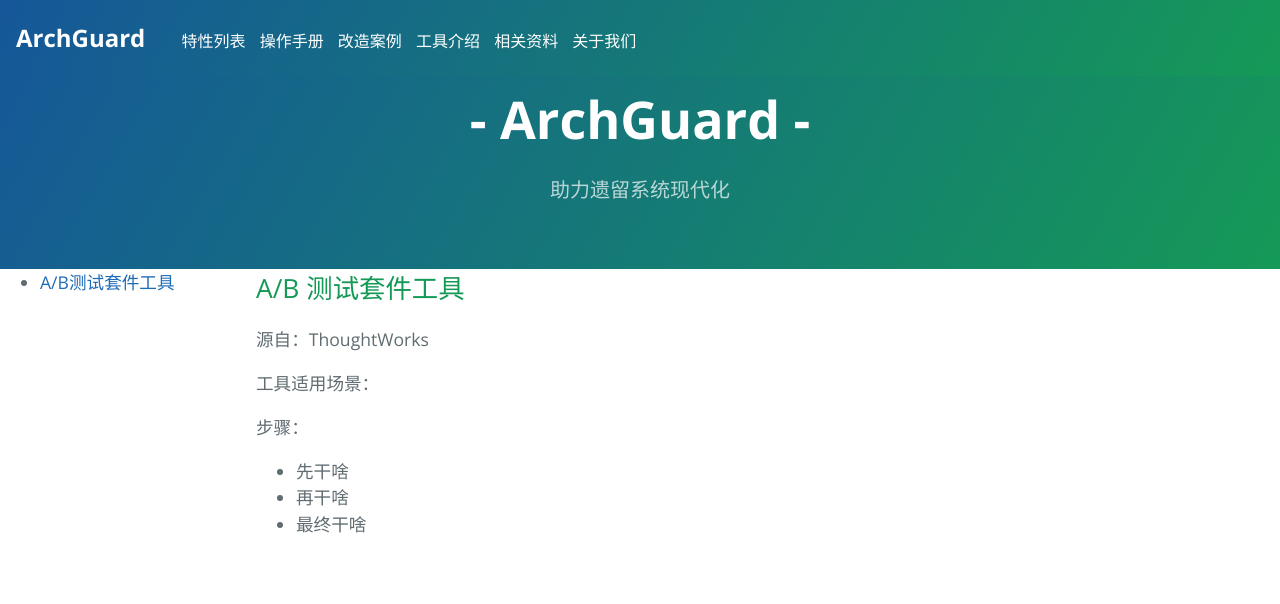
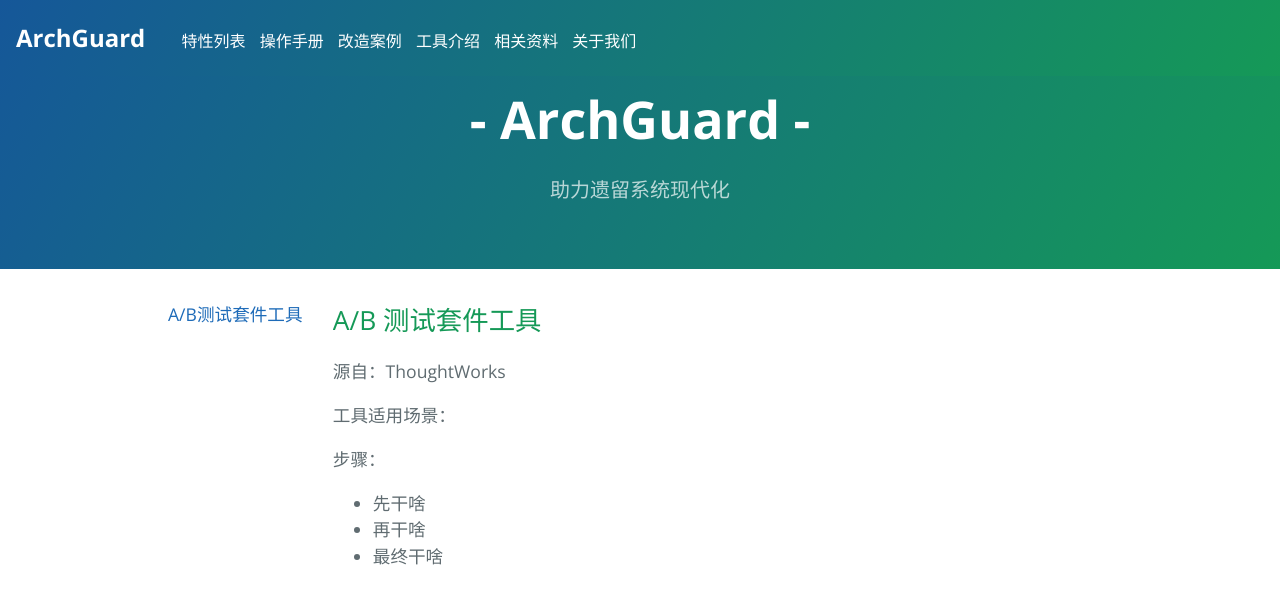
Before and after one commit to archguard/archguard.org, a Jekyll site: the page built from tools.md, in a window 1280 px wide and 900 px high. Shown: the top 604 px of the window. Built offline with Jekyll 4.4.1, drawn with Linux system fonts in a browser that asks for light colours; our own code applies the rules of GitHub Pages for plain Markdown files.

Commit message:
feat: css update

```diff
--- a/_layouts/tool.html
+++ b/_layouts/tool.html
@@ -7,7 +7,7 @@
 {% include page-header.html %}
 
 <section class="main-content" style="display: flex; justify-content: center;">
-    <div style="width: 100%">
+    <div style="width: 80%; padding-top: 2rem">
         <div class="left">
           <ul>
             <li><a class="tool" id="menu-A/B测试工具" href="/tools#测试工具" title="测试工具">A/B测试套件工具</a></li>
--- a/css/main.css
+++ b/css/main.css
@@ -56,6 +56,10 @@
     float: left;
 }
 
+.left li {
+    list-style: none;
+}
+
 .right {
     width: 80%;
     height: calc(100vh - 66px);
```
